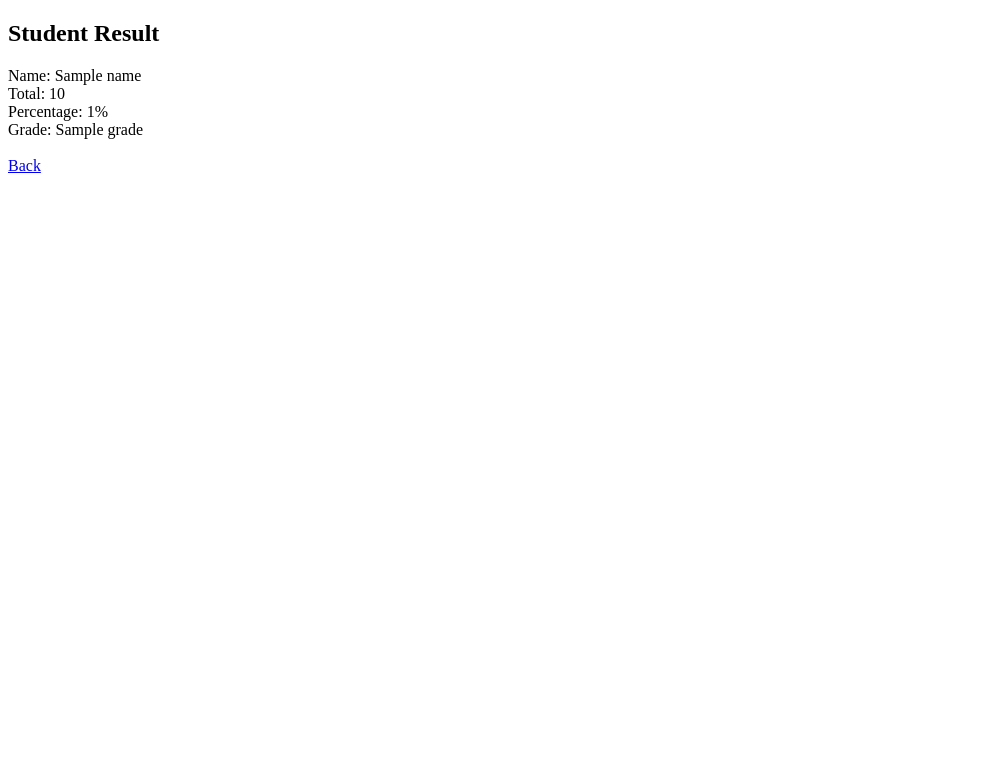
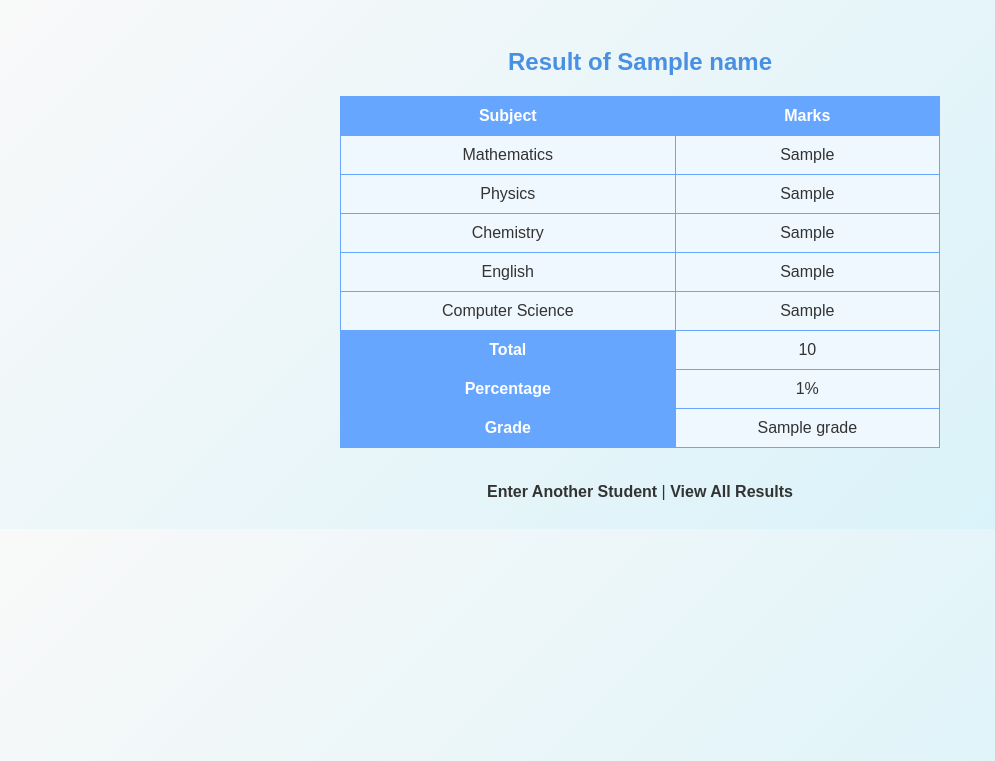
Before and after one commit to maheshvinay1976-web/student-result-system, a Flask app: template templates/result.html in a window 1280 px wide. Shown: the top 761 px of the page, without its empty margins (0-995 px from the left). Run offline with Flask 3, Linux system fonts and the light colour scheme; the template is opened without the code that fills it: most values are stand-ins (such as "Sample title", 1, 10 or a date in 2020).

Commit message:
result.html

```diff
--- a/templates/result.html
+++ b/templates/result.html
@@ -1,21 +1,77 @@
 <!DOCTYPE html>
 <html>
 <head>
-<title>Result</title>
+    <title>Student Result</title>
+    <style>
+        body {
+            font-family: Arial, sans-serif;
+            background: linear-gradient(135deg, #f9f9f9, #d4f1f9);
+            text-align: center;
+            padding: 20px;
+            color: #333;
+        }
+        h2 {
+            color: #4a90e2;
+        }
+        table {
+            margin: 20px auto;
+            border-collapse: collapse;
+            width: 80%;
+            max-width: 600px;
+        }
+        th, td {
+            border: 1px solid #66a6ff;
+            padding: 10px;
+            text-align: center;
+        }
+        th {
+            background-color: #66a6ff;
+            color: white;
+        }
+        td {
+            background-color: #f0f8ff;
+        }
+        a {
+            display: inline-block;
+            margin-top: 15px;
+            text-decoration: none;
+            color: #333;
+            font-weight: bold;
+        }
+        a:hover {
+            text-decoration: underline;
+        }
+    </style>
 </head>
-
 <body>
 
-<h2>Student Result</h2>
+<h2>Result of {{ name }}</h2>
 
-Name: {{name}} <br>
-Total: {{total}} <br>
-Percentage: {{percentage}}% <br>
-Grade: {{grade}}
+<table>
+    <tr>
+        <th>Subject</th>
+        <th>Marks</th>
+    </tr>
+    <tr><td>Mathematics</td><td>{{ s1 }}</td></tr>
+    <tr><td>Physics</td><td>{{ s2 }}</td></tr>
+    <tr><td>Chemistry</td><td>{{ s3 }}</td></tr>
+    <tr><td>English</td><td>{{ s4 }}</td></tr>
+    <tr><td>Computer Science</td><td>{{ s5 }}</td></tr>
+    <tr>
+        <th>Total</th>
+        <td>{{ total }}</td>
+    </tr>
+    <tr>
+        <th>Percentage</th>
+        <td>{{ percentage }}%</td>
+    </tr>
+    <tr>
+        <th>Grade</th>
+        <td>{{ grade }}</td>
+    </tr>
+</table>
 
-<br><br>
-
-<a href="/">Back</a>
+<a href="/">Enter Another Student</a> | <a href="/all">View All Results</a>
 
 </body>
 </html>
```
